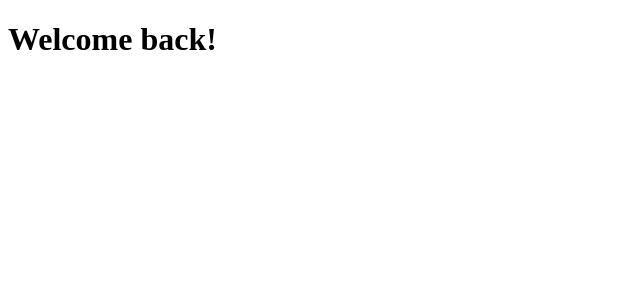
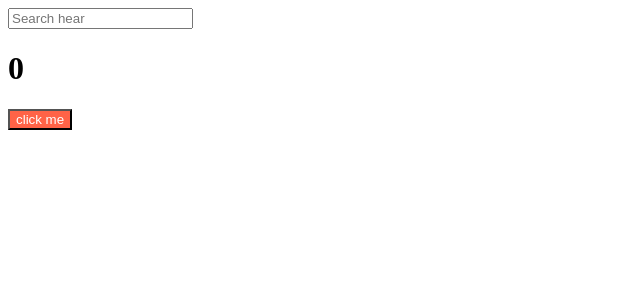
Before and after one commit to miseullang/netflix, a React (Create React App) app: page / in a window 1280 px wide. Shown: the top 300 px of the page, without its empty margins (0-640 px from the left). Built offline with nearby package versions, Linux system fonts and the light colour scheme.

Commit message:
:sparkles:feat: useEffect 개념 익히기

```diff
--- a/package.json
+++ b/package.json
@@ -6,6 +6,7 @@
     "@testing-library/jest-dom": "^5.17.0",
     "@testing-library/react": "^13.4.0",
     "@testing-library/user-event": "^13.5.0",
+    "prop-types": "^15.8.1",
     "react": "^18.3.1",
     "react-dom": "^18.3.1",
     "react-scripts": "5.0.1",
--- a/public/index.html
+++ b/public/index.html
@@ -24,7 +24,7 @@
       work correctly both with client-side routing and a non-root public URL.
       Learn how to configure a non-root public URL by running `npm run build`.
     -->
-    <title>React App</title>
+    <title>🎟️ 넷플릭스 🎟️</title>
   </head>
   <body>
     <noscript>You need to enable JavaScript to run this app.</noscript>
--- a/src/App.js
+++ b/src/App.js
@@ -1,7 +1,31 @@
+import Button from './Button';
+import styled from './App.module.css';
+import { useEffect, useState } from 'react';
+
 function App() {
+  const [counter, setValue] = useState(0);
+  const [keyword, setKeyword] = useState('');
+  const onClick = () => setValue((prev) => prev + 1);
+  const onChange = (event) => setKeyword(event.target.value);
+
+  console.log('I run all the time'); // 모든 업데이트가 있을 때마다 리렌더링
+
+  useEffect(() => {
+    console.log('call the API')
+  }, []); // 처음 렌더링 이후 조건부 (조건이 없으므로 1회성)
+
+  useEffect(() => {
+    if (keyword !== '') { // 키워드가 있을 때만 렌더링 시작
+      console.log('SEARCH FOR', keyword);
+    }
+  }, [keyword]); // 처음 렌더링 이후 keyword가 업데이트 될 때마다 리렌더링
+
   return (
     <div>
-      <h1>Welcome back!</h1>
+      <input value={keyword}
+       onChange={onChange} type='text' placeholder='Search hear' />
+      <h1>{counter}</h1>
+      <Button onClick={onClick}>click me</Button>
     </div>
   );
 }
--- /dev/null
+++ b/src/App.module.css
@@ -0,0 +1,4 @@
+.title {
+  font-family: system-ui, -apple-system, BlinkMacSystemFont, 'Segoe UI', Roboto, Oxygen, Ubuntu, Cantarell, 'Open Sans', 'Helvetica Neue', sans-serif;
+  font-size: 18px;
+}
--- /dev/null
+++ b/src/Button.js
@@ -0,0 +1,15 @@
+import React from 'react'
+import PropTypes from 'prop-types';
+import styled from './Button.module.css';
+
+function Button({onClick, children}) {
+  return (
+    <button className={styled.btn} onClick={onClick}>{children}</button>
+  );
+}
+
+Button.propTypes = {
+  children: PropTypes.string.isRequired,
+}
+
+export default Button
--- /dev/null
+++ b/src/Button.module.css
@@ -0,0 +1,4 @@
+.btn {
+  color: white;
+  background-color: tomato;
+}
--- a/src/index.js
+++ b/src/index.js
@@ -4,7 +4,7 @@ import App from './App';
 
 const root = ReactDOM.createRoot(document.getElementById('root'));
 root.render(
-  <React.StrictMode>
+  <div>
     <App />
-  </React.StrictMode>
+  </div>
 );
```
Also changed, not shown: 1 other file (tests, documents, lock files or other folders).
